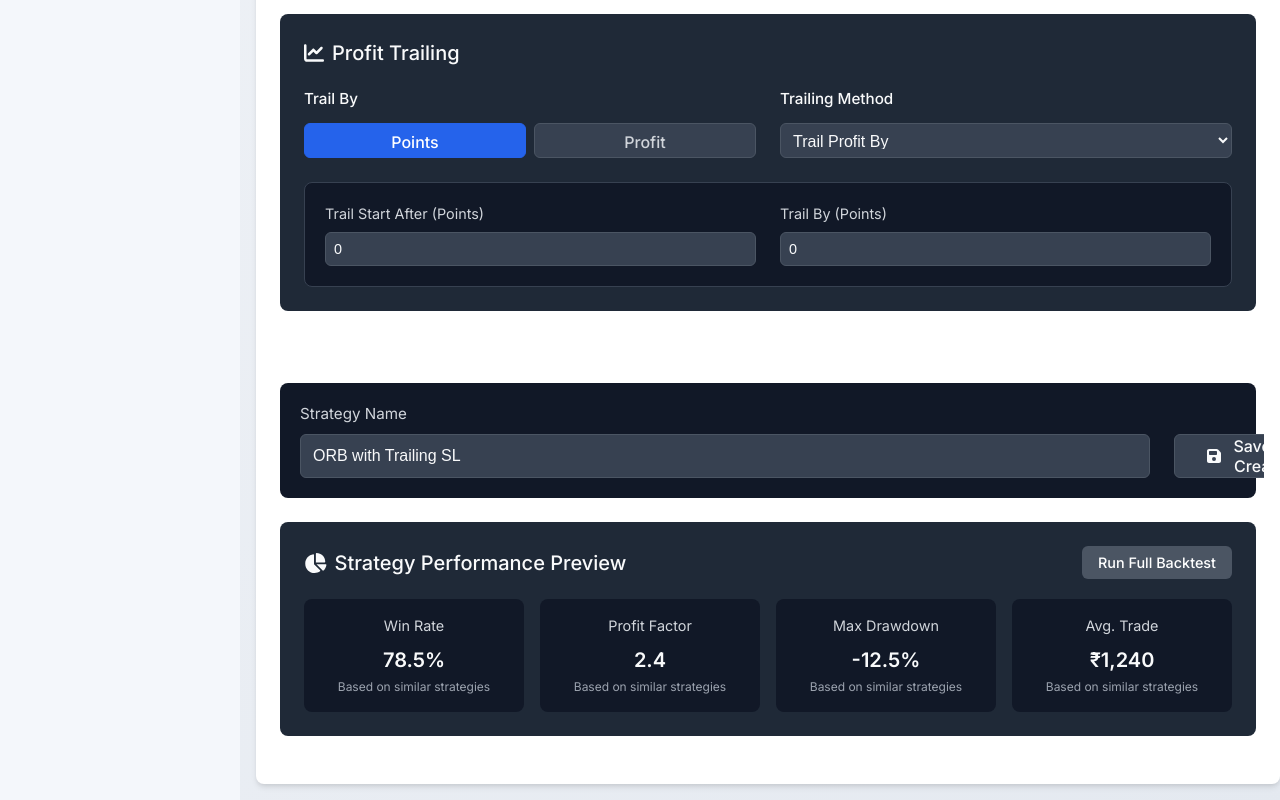
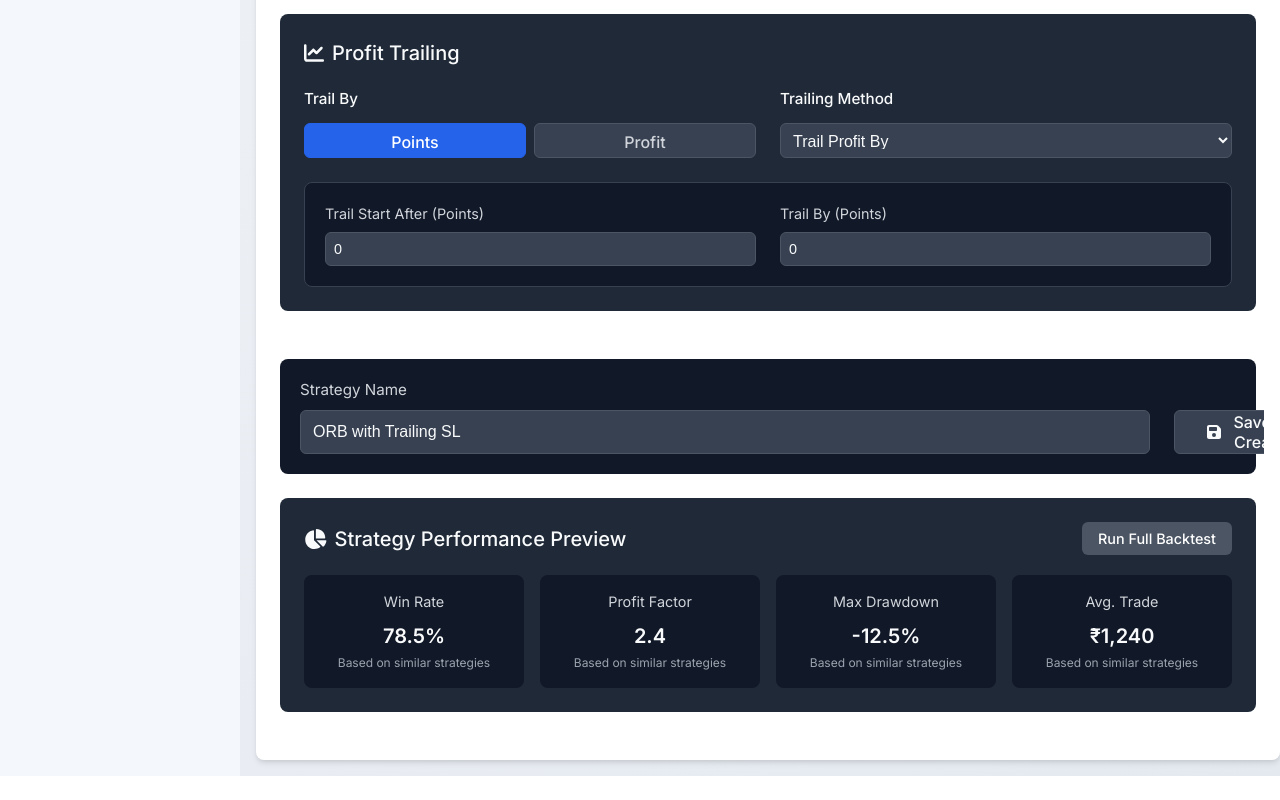
Before and after one commit to sudhanshu2070/last-trade, a React (Vite) app: page /strategies in a window 1280 px wide. Shown: the part 1944-2744 px from the top of the page. After the commit the page ends 2720 px from the top, so only its background shows below. Built offline with nearby package versions, Linux system fonts and the light colour scheme.

Commit message:
Strategy Performance Preview 0.7

```diff
--- a/src/Pages/StrategyTabs/CreateStrategy/CreateStrategy.module.css
+++ b/src/Pages/StrategyTabs/CreateStrategy/CreateStrategy.module.css
@@ -78,14 +78,13 @@
 }
 
 .strategyControls {
-
   background-color: rgb(17 24 39);
   border-radius: 0.5rem;
   padding: 1.25rem;
   display: flex;
   align-items: flex-end;
   gap: 1.5rem;
-  margin-top: 1.5rem;
+  /* margin-top: 1.5rem; */
 }
 
 .strategyNameGroup {
```
